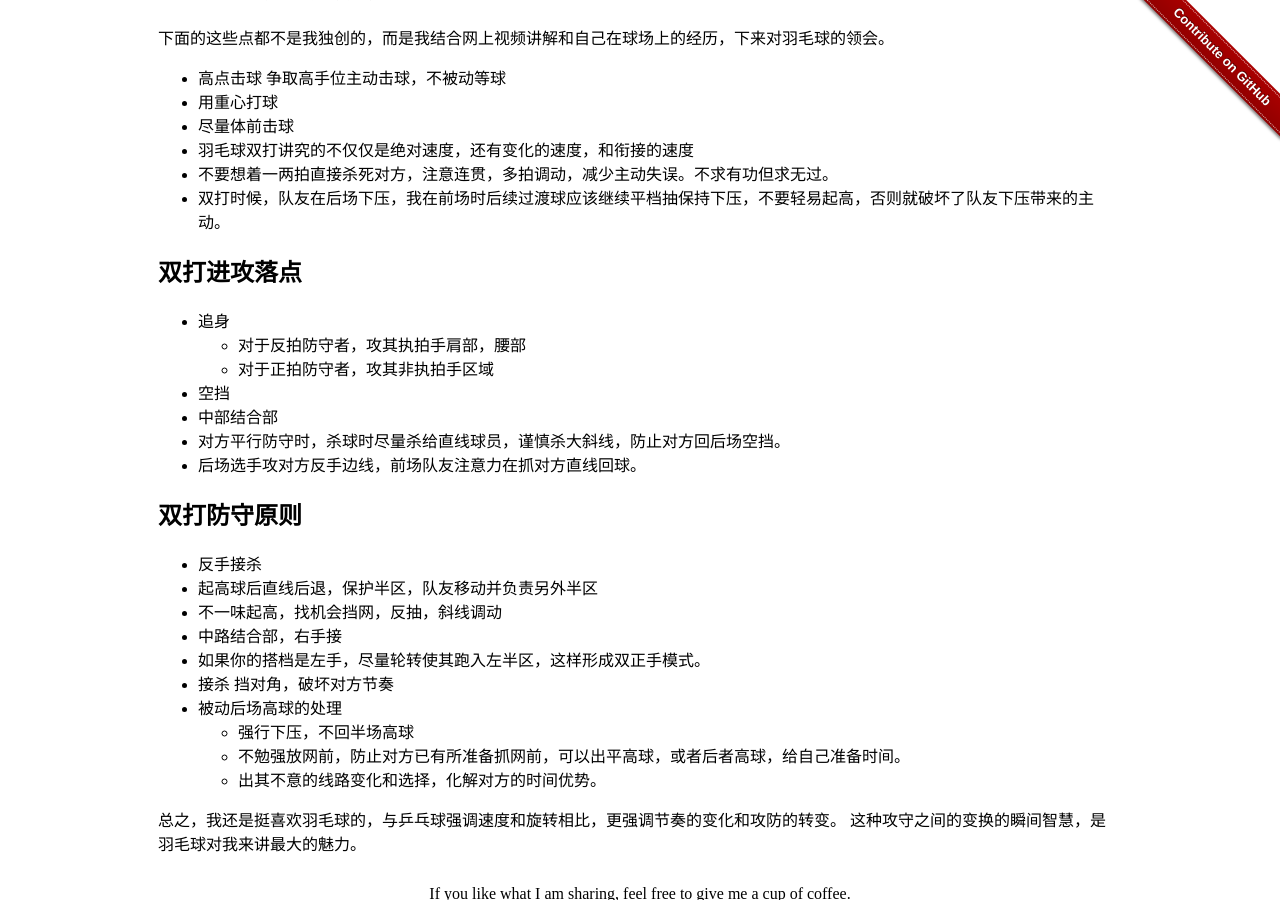
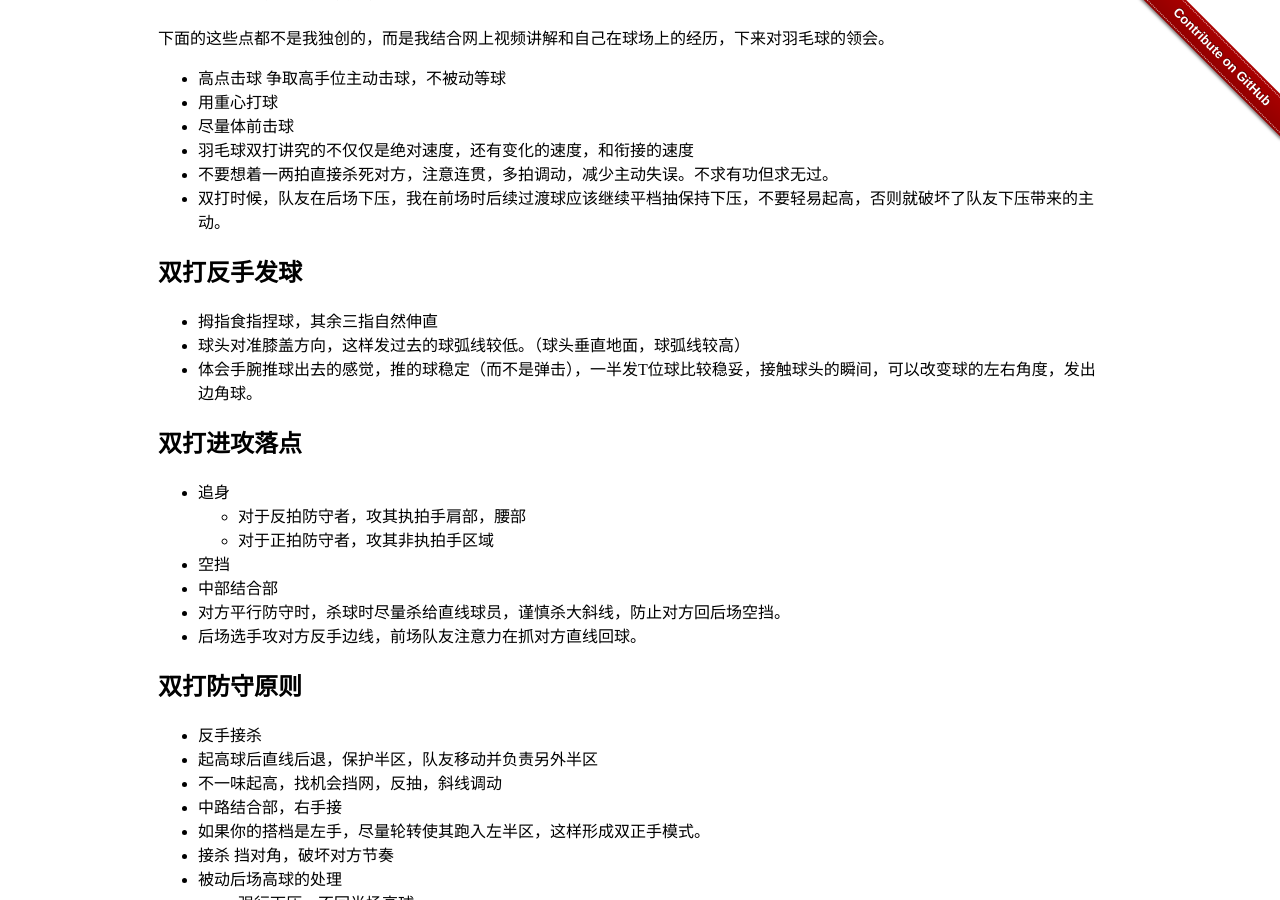
Before and after one commit to liuning0820/liuning0820.github.io, a Jekyll site: the page built from _posts/2019-04-27-羽毛球心得.md, in a window 1280 px wide and 900 px high, scrolled down 544 px. Built offline with Jekyll 4.4.1, drawn with Linux system fonts in a browser that asks for light colours.

```diff
--- a/_layouts/default.html
+++ b/_layouts/default.html
@@ -25,16 +25,18 @@
 		　{{content }}
 	</main>
 
-	<div style="padding: 10px 0; margin: 20px auto; width: 90%; text-align: center">
+	<div style="padding: 10px 0; margin: 20px auto; width: 90%; text-align: center; ">
 		<div>If you like what I am sharing, feel free to give me a cup of coffee.</div>
+
 		<button id="rewardButton" , disable="enable" ,
 			onclick="var qr = document.getElementById('QR'); if (qr.style.display === 'none') {qr.style.display='block';} else {qr.style.display='none'}"
 			,
-			style="cursor: pointer; border: 0; outline: 0; border-radius: 100%; padding: 0; margin: 0; letter-spacing: normal; text-transform: none; text-indent: 0px; text-shadow: none">
+			style="cursor: pointer; border: 0; outline: 0; border-radius: 100%; padding: 0; margin: 10px; letter-spacing: normal; text-transform: none; text-indent: 0px; text-shadow: none">
 			<span onmouseover="this.style.color='rgb(236,96,0)';this.style.background='rgb(204,204,204)'"
 				onMouseOut="this.style.color='#fff';this.style.background='rgb(236,96,0)'"
 				style="display: inline-block; width: 70px; height: 70px; border-radius: 100%; line-height: 81px; color: #fff; font: 400 35px/75px 'microsofty'; background: rgb(236,96,0)">赏</span>
 		</button>
+
 
 		<div id="QR" style="display: none;">
 
--- a/_posts/2019-04-27-羽毛球心得.md
+++ b/_posts/2019-04-27-羽毛球心得.md
@@ -31,6 +31,12 @@ author: liuning0820
 - 不要想着一两拍直接杀死对方，注意连贯，多拍调动，减少主动失误。不求有功但求无过。
 - 双打时候，队友在后场下压，我在前场时后续过渡球应该继续平档抽保持下压，不要轻易起高，否则就破坏了队友下压带来的主动。
 
+## 双打反手发球
+
+- 拇指食指捏球，其余三指自然伸直
+- 球头对准膝盖方向，这样发过去的球弧线较低。（球头垂直地面，球弧线较高）
+- 体会手腕推球出去的感觉，推的球稳定（而不是弹击），一半发T位球比较稳妥，接触球头的瞬间，可以改变球的左右角度，发出边角球。
+
 ## 双打进攻落点
 
 - 追身
```
Also changed, not shown: _posts/2017-07-07-github-pages-as-blog.md (+1 -0 lines), _posts/2017-08-21-play-with-visual-studio-guide.md (+10 -3 lines), _posts/2019-05-25-警惕忽悠.md (+1 -1 lines), images/donate/weixin.jpg.
